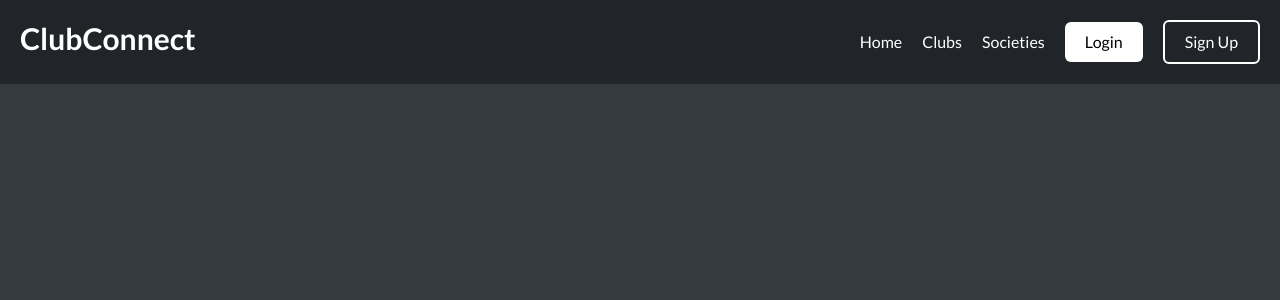
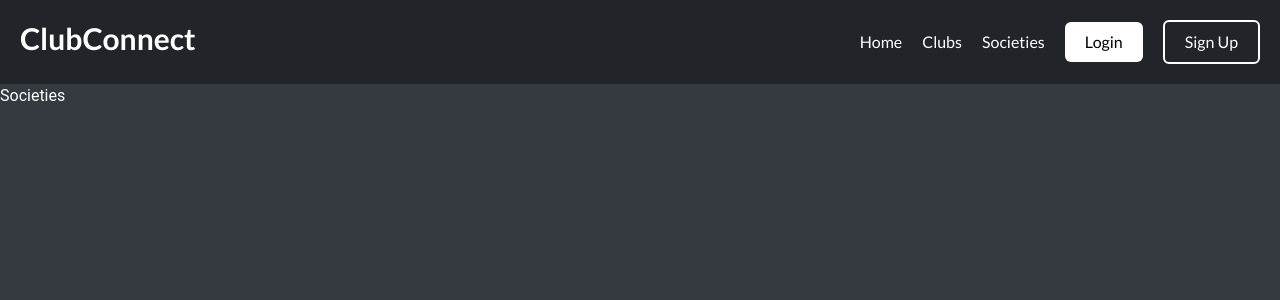
Before and after one commit to ShreyNagda/ClubConnect, a React (Vite) app in the folder frontend/: page /societies in a window 1280 px wide. Shown: the top 300 px of the page. Built offline with nearby package versions, Linux system fonts and the light colour scheme.

Commit message:
File structure created

```diff
--- a/frontend/src/App.jsx
+++ b/frontend/src/App.jsx
@@ -2,6 +2,7 @@ import { BrowserRouter, Route, Routes } from "react-router-dom";
 import Home from "./Home";
 import Navbar from "./Components/Navbar";
 import Clubs from "./Clubs";
+import Societies from "./Societies";
 
 function App() {
   return (
@@ -12,6 +13,7 @@ function App() {
           <Routes>
             <Route path="/" Component={Home} />
             <Route path="/clubs" Component={Clubs} />
+            <Route path="/societies" Component={Societies} />
           </Routes>
         </div>
       </BrowserRouter>
--- /dev/null
+++ b/frontend/src/Societies.jsx
@@ -0,0 +1,4 @@
+function Societies() {
+  return <>Societies</>;
+}
+export default Societies;
```
